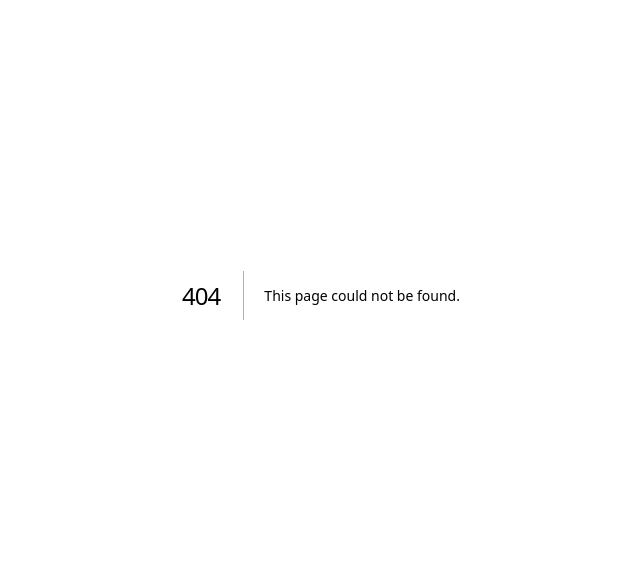
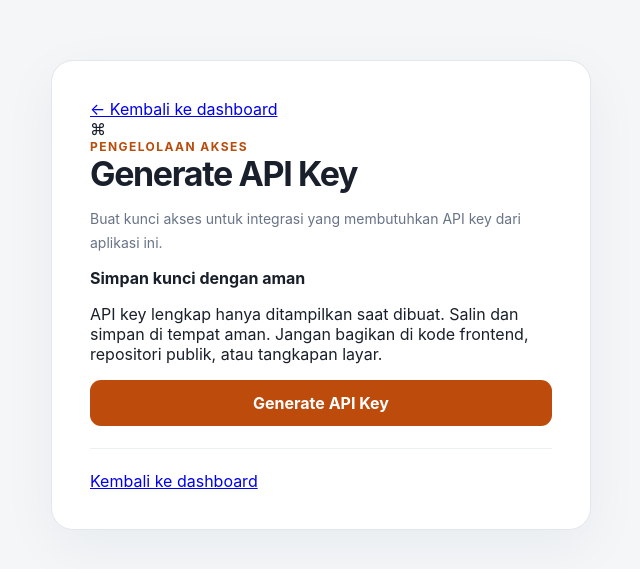
Before and after one commit to altavista21/login-wajah, a Next.js app: page /dashboard/api-key in a window 1280 px wide. Before the commit this address had no page. Shown: the part 105-674 px from the top of the page, without its empty margins (319-959 px from the left). Built offline with nearby package versions, Linux system fonts and the light colour scheme.

Commit message:
Add Generate API Key dashboard page

```diff
--- /dev/null
+++ b/app/dashboard/api-key/page.tsx
@@ -0,0 +1,76 @@
+"use client";
+
+import Link from "next/link";
+import { useState } from "react";
+
+type GeneratedKey = { apiKey: string; prefix: string; createdAt: string };
+
+export default function ApiKeyPage() {
+  const [generated, setGenerated] = useState<GeneratedKey | null>(null);
+  const [loading, setLoading] = useState(false);
+  const [error, setError] = useState("");
+  const [copied, setCopied] = useState(false);
+
+  async function generateKey() {
+    setLoading(true);
+    setError("");
+    setGenerated(null);
+    setCopied(false);
+    try {
+      const response = await fetch("/api/admin/api-keys", { method: "POST", cache: "no-store" });
+      const data = await response.json().catch(() => ({}));
+      if (!response.ok) throw new Error(data.error || "Gagal membuat API key.");
+      setGenerated({ apiKey: data.apiKey, prefix: data.prefix, createdAt: data.createdAt });
+    } catch (err) {
+      setError(err instanceof Error ? err.message : "Terjadi kesalahan saat membuat API key.");
+    } finally {
+      setLoading(false);
+    }
+  }
+
+  async function copyKey() {
+    if (!generated) return;
+    try {
+      await navigator.clipboard.writeText(generated.apiKey);
+      setCopied(true);
+    } catch {
+      setError("Gagal menyalin otomatis. Pilih dan salin API key secara manual.");
+    }
+  }
+
+  return (
+    <main className="shell">
+      <section className="panel api-key-panel">
+        <Link href="/dashboard" className="api-key-back">← Kembali ke dashboard</Link>
+        <div className="api-key-symbol" aria-hidden="true">⌘</div>
+        <div className="eyebrow">PENGELOLAAN AKSES</div>
+        <h1>Generate API Key</h1>
+        <p className="muted">Buat kunci akses untuk integrasi yang membutuhkan API key dari aplikasi ini.</p>
+
+        <div className="api-key-warning" role="note">
+          <strong>Simpan kunci dengan aman</strong>
+          <p>API key lengkap hanya ditampilkan saat dibuat. Salin dan simpan di tempat aman. Jangan bagikan di kode frontend, repositori publik, atau tangkapan layar.</p>
+        </div>
+
+        {error && <div className="notice error" role="alert">{error}</div>}
+
+        {generated ? (
+          <div className="api-key-result" aria-live="polite">
+            <label htmlFor="generated-api-key">API key baru</label>
+            <textarea id="generated-api-key" className="text-input api-key-value" readOnly value={generated.apiKey} rows={3} />
+            <button type="button" className="button full" onClick={() => void copyKey()}>{copied ? "Berhasil disalin" : "Salin API Key"}</button>
+            <p className="small">Dibuat: {new Date(generated.createdAt).toLocaleString("id-ID")}</p>
+            <p className="small">Kunci lengkap tidak dapat ditampilkan kembali setelah halaman ini ditinggalkan.</p>
+          </div>
+        ) : (
+          <button type="button" className="button full" onClick={() => void generateKey()} disabled={loading}>
+            {loading ? "Membuat API Key..." : "Generate API Key"}
+          </button>
+        )}
+
+        <div className="divider" />
+        <Link href="/dashboard" className="api-key-dashboard-link">Kembali ke dashboard</Link>
+      </section>
+    </main>
+  );
+}
```
